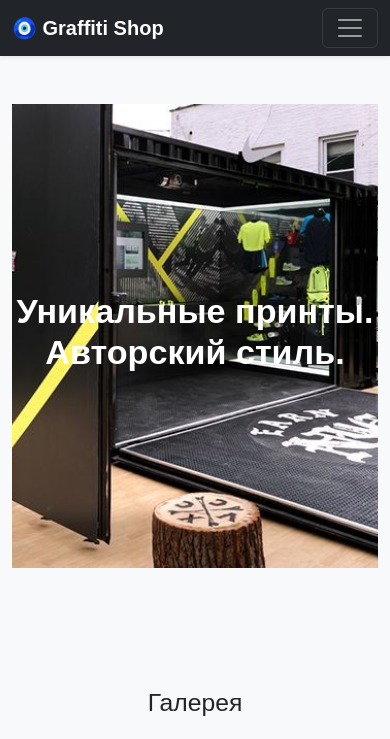
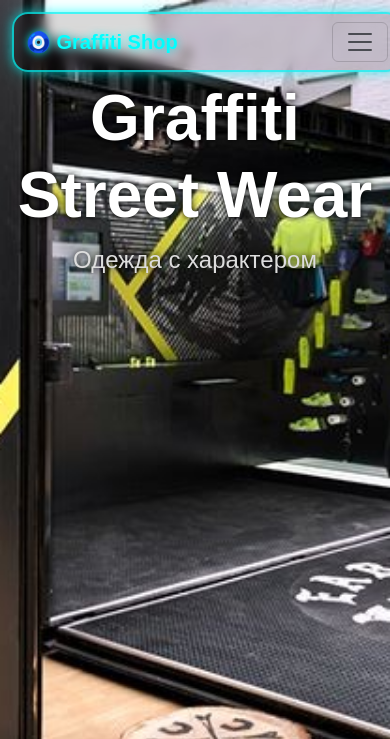
Before and after one commit to ernstsmith/myshop, a Django app: page / in a window 390 px wide. Shown: the top 739 px of the page. Run offline with Django 5.2, Linux system fonts and the light colour scheme; data that the repository does not hold is empty.

Commit message:
Изменил интерфейс navbar, адаптивность карточек товаров, Добавил галерею и исправил вложенный .git

```diff
--- a/myshop/settings.py
+++ b/myshop/settings.py
@@ -51,7 +51,12 @@ MIDDLEWARE = [
     'django.contrib.messages.middleware.MessageMiddleware',
     'django.middleware.clickjacking.XFrameOptionsMiddleware',
     'corsheaders.middleware.CorsMiddleware',
+    'django.middleware.security.SecurityMiddleware',
+    'whitenoise.middleware.WhiteNoiseMiddleware',
+
 ]
+
+STATICFILES_STORAGE = "whitenoise.storage.CompressedManifestStaticFilesStorage"
 
 CORS_ALLOWED_ORIGINS = ['https://t.me', 'https://web.telegram.org', 'https://your-domain.com']
 
--- a/shop/templates/shop/base.html
+++ b/shop/templates/shop/base.html
@@ -7,8 +7,7 @@
     <title>{% block title %}Магазин{% endblock %}</title>
 
     <!-- Bootstrap CSS -->
-    <link href="https://cdn.jsdelivr.net/npm/bootstrap@5.3.3/dist/css/bootstrap.min.css" rel="stylesheet">
-
+    <link href="https://cdn.jsdelivr.net/npm/bootstrap@5.3.3/dist/css/bootstrap.min.css" rel="stylesheet">	<link rel="stylesheet" href="https://cdn.jsdelivr.net/npm/swiper@9/swiper-bundle.min.css">
     <!-- Стили проекта -->
     <link rel="stylesheet" href="{% static 'css/style.css' %}">
 </head>
@@ -16,9 +15,11 @@
 
 <!-- ====================== HEADER ====================== -->
 <!-- ====================== HEADER ====================== -->
-<nav class="navbar navbar-expand-lg navbar-dark bg-dark shadow-sm fixed-top">
+<header class="hero-header">
+    <nav class="navbar navbar-expand-lg neon-navbar fixed-top">
         <div class="container">
-        <a class="navbar-brand fw-bold" href="{% url 'home' %}">🧿 Graffiti Shop</a>
+            <a class="navbar-brand fw-bold text-glow" href="{% url 'home' %}">🧿 Graffiti Shop</a>
+
             <button class="navbar-toggler" type="button" data-bs-toggle="collapse"
                     data-bs-target="#navbarNav" aria-controls="navbarNav"
                     aria-expanded="false" aria-label="Меню">
@@ -26,24 +27,32 @@
             </button>
 
             <div class="collapse navbar-collapse" id="navbarNav">
-            <ul class="navbar-nav ms-auto">
+                <ul class="navbar-nav mx-auto">
                     <li class="nav-item">
-                    <a class="nav-link active" aria-current="page" href="{% url 'home' %}">Главная</a>
+                        <a class="nav-link text-glow" href="{% url 'home' %}">Главная</a>
                     </li>
                     <li class="nav-item">
-                    <a class="nav-link" href="#products-section">Продукты</a>
+                        <a class="nav-link text-glow" href="#products-section">Продукты</a>
                     </li>
                     <li class="nav-item">
-                    <a class="nav-link" href="#gallery-section">Галерея</a>
+                        <a class="nav-link text-glow" href="#gallery-section">Галерея</a>
                     </li>
                 </ul>
             </div>
         </div>
     </nav>
 
+    <!-- Текст внутри баннера -->
+    <div class="hero-content">
+        <h1>Graffiti Street Wear</h1>
+        <p>Одежда с характером</p>
+    </div>
+</header>
+
+
 
 <!-- ====================== MAIN CONTENT ====================== -->
-<main class="container my-4" style="padding-top: 80px;">
+<main class="container my-4">
     {% block content %}{% endblock %}
 </main>
 
@@ -55,5 +64,8 @@
 <!-- Bootstrap JS Bundle -->
 <script src="https://cdn.jsdelivr.net/npm/bootstrap@5.3.3/dist/js/bootstrap.bundle.min.js"></script>
 <script src="{% static 'js/main.js' %}"></script>
+<script src="https://cdn.jsdelivr.net/npm/swiper@9/swiper-bundle.min.js"></script>
+
 </body>
 </html>
+~/.../templates/shop $
--- a/shop/templates/shop/home.html
+++ b/shop/templates/shop/home.html
@@ -36,11 +36,36 @@
 </section>
 
 <!-- ====================== GALLERY ====================== -->
-<section id="gallery-section" class="py-5 bg-light">
+<section id="gallery-section" class="container my-5">
     <h2 class="text-center mb-4">Галерея</h2>
-    <div class="row g-4 justify-content-center">
-        <div class="col-12 col-md-4"><img src="{% static 'img/gallery1.jpg' %}" class="img-fluid rounded" alt="Фото 1"></div>
-        <div class="col-12 col-md-4"><img src="{% static 'img/gallery2.jpg' %}" class="img-fluid rounded" alt="Фото 2"></div>
+
+    <div class="swiper gallery-swiper">
+        <div class="swiper-wrapper">
+
+            <div class="swiper-slide">
+                <img src="{% static 'gallery/img1.jpg' %}" class="img-fluid rounded">
+            </div>
+
+            <div class="swiper-slide">
+                <img src="{% static 'gallery/img2.jpg' %}" class="img-fluid rounded">
+            </div>
+
+            <div class="swiper-slide">
+                <img src="{% static 'gallery/img3.jpg' %}" class="img-fluid rounded">
+            </div>
+
+            <div class="swiper-slide">
+                <img src="{% static 'gallery/img4.jpg' %}" class="img-fluid rounded">
+            </div>
+
+        </div>
+
+        <!-- Навигация -->
+        <div class="swiper-button-next"></div>
+        <div class="swiper-button-prev"></div>
+
+        <!-- Пагинация -->
+        <div class="swiper-pagination"></div>
     </div>
 </section>
 
--- a/static/css/style.css
+++ b/static/css/style.css
@@ -22,6 +22,58 @@ header p {
     margin: 0.5rem 0 0;
     font-size: 1.1rem;
     color: #ddd;
+}
+/* ======= FULLSCREEN HERO ======= */
+.hero-header {
+    position: relative;
+    width: 100%;
+    height: 100vh;
+    background: url("/static/images/banner_001.jpg") center/cover no-repeat;
+    display: flex;
+    flex-direction: column;
+    justify-content: space-between;
+    padding-top: 80px; /* чтобы navbar не наезжал */
+}
+
+/* ======= NEON NAVBAR ======= */
+.neon-navbar {
+    background: rgba(0, 0, 0, 0.15) !important;
+    backdrop-filter: blur(6px);
+    border-radius: 16px;
+    margin: 12px;
+    border: 2px solid rgba(0, 255, 255, 0.7);
+    box-shadow: 0 0 10px rgba(0, 255, 255, 0.5),
+                0 0 20px rgba(0, 255, 255, 0.3);
+}
+
+/* Цвет текста + свечение */
+.text-glow {
+    color: #00ffff !important;
+    text-shadow: 0 0 8px rgba(0, 255, 255, 0.8);
+}
+
+/* Поведение ссылок */
+.navbar-nav .nav-link:hover {
+    background: rgba(0, 255, 255, 0.15);
+    border-radius: 12px;
+    box-shadow: 0 0 12px rgba(0, 255, 255, 0.7);
+}
+
+/* ======= HERO TEXT ======= */
+.hero-content {
+    text-align: center;
+    color: white;
+    text-shadow: 0 0 6px black;
+    margin-bottom: 100px;
+}
+
+.hero-content h1 {
+    font-size: 4rem;
+    font-weight: 700;
+}
+
+.hero-content p {
+    font-size: 1.5rem;
 }
 
 /* Секция товаров */
--- a/static/js/main.js
+++ b/static/js/main.js
@@ -79,3 +79,20 @@ document.addEventListener('DOMContentLoaded', function() {
     });
 
 });
+document.addEventListener("DOMContentLoaded", function () {
+    const gallerySwiper = new Swiper('.gallery-swiper', {
+        loop: true,
+        slidesPerView: 1,
+        spaceBetween: 10,
+
+        navigation: {
+            nextEl: '.swiper-button-next',
+            prevEl: '.swiper-button-prev',
+        },
+
+        pagination: {
+            el: '.swiper-pagination',
+            clickable: true,
+        },
+    });
+});
```
Also changed, not shown: other parts of static/css/style.css (+41 -0 lines), media/products/07bd18be2d7991d2206d2d7bc97a935c.jpg (added), media/products/3ee8d3300ac99c05d458a5ca53628587.jpg (added), media/products/5cb3f61476ccbd797258a7906853c5c5.jpg (added), media/products/60246b2c242f0b60a0a5825b74c51c11_1.jpg (added), media/products/a9a6a39fb49bb108ff50b19d03482c6b.jpg (added), 1 other file. Lines whose indentation alone changed are shown as unchanged.
